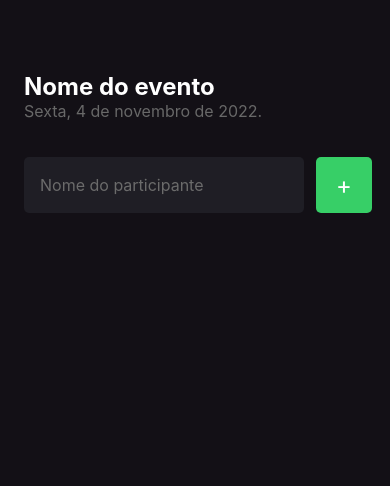
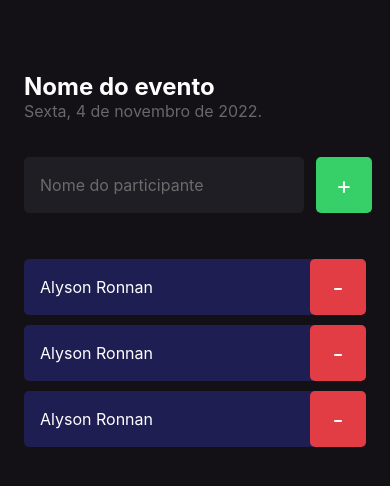
Before and after one commit to AlysonDEV/imhere, a React Native app: screen / in a window 390 px wide. Shown: the top 486 px of the page. Built offline with nearby package versions, Linux system fonts and the light colour scheme.

Commit message:
Creating Participant Component

```diff
--- /dev/null
+++ b/src/components/Paricipant/index.tsx
@@ -0,0 +1,18 @@
+import { Text, TouchableOpacity, View } from "react-native";
+import { styles } from "./styles";
+
+export function Participant() {
+  return (
+    <View style={styles.container}>
+      <Text style={styles.name} >
+        Alyson Ronnan
+      </Text>
+
+      <TouchableOpacity style={styles.button} >
+        <Text style={styles.buttonText}>
+          -
+        </Text>
+      </TouchableOpacity>
+    </View>
+  )
+}
--- /dev/null
+++ b/src/components/Paricipant/styles.ts
@@ -0,0 +1,31 @@
+import { StyleSheet } from "react-native";
+
+
+export const styles = StyleSheet.create({
+  container: {
+    width: "100%",
+    backgroundColor: "#1F1E52",
+    borderRadius: 5,
+    flexDirection: "row",
+    alignItems: "center",
+    marginBottom: 10
+  },
+  name: {
+    flex: 1,
+    fontSize: 16,
+    color: "#FFF",
+    marginLeft: 16
+  },
+  button: {
+    width: 56,
+    height: 56,
+    borderRadius: 5,
+    backgroundColor: "#E23C44",
+    alignItems: "center",
+    justifyContent: "center"
+  },
+  buttonText: {
+    color: "#FFF",
+    fontSize: 24
+  },
+})
--- a/src/screens/Home/index.tsx
+++ b/src/screens/Home/index.tsx
@@ -1,6 +1,7 @@
 import { Text, TextInput, TouchableOpacity, View } from "react-native";
 import { StatusBar } from "expo-status-bar";
 import { styles } from "./styles";
+import { Participant } from "../../components/Paricipant";
 
 export function Home () {
 
@@ -28,6 +29,11 @@
           </Text>
         </TouchableOpacity>
       </View>
+
+      <Participant />
+      <Participant />
+      <Participant />
+
       <StatusBar style='light' />
     </View>
   )
```
